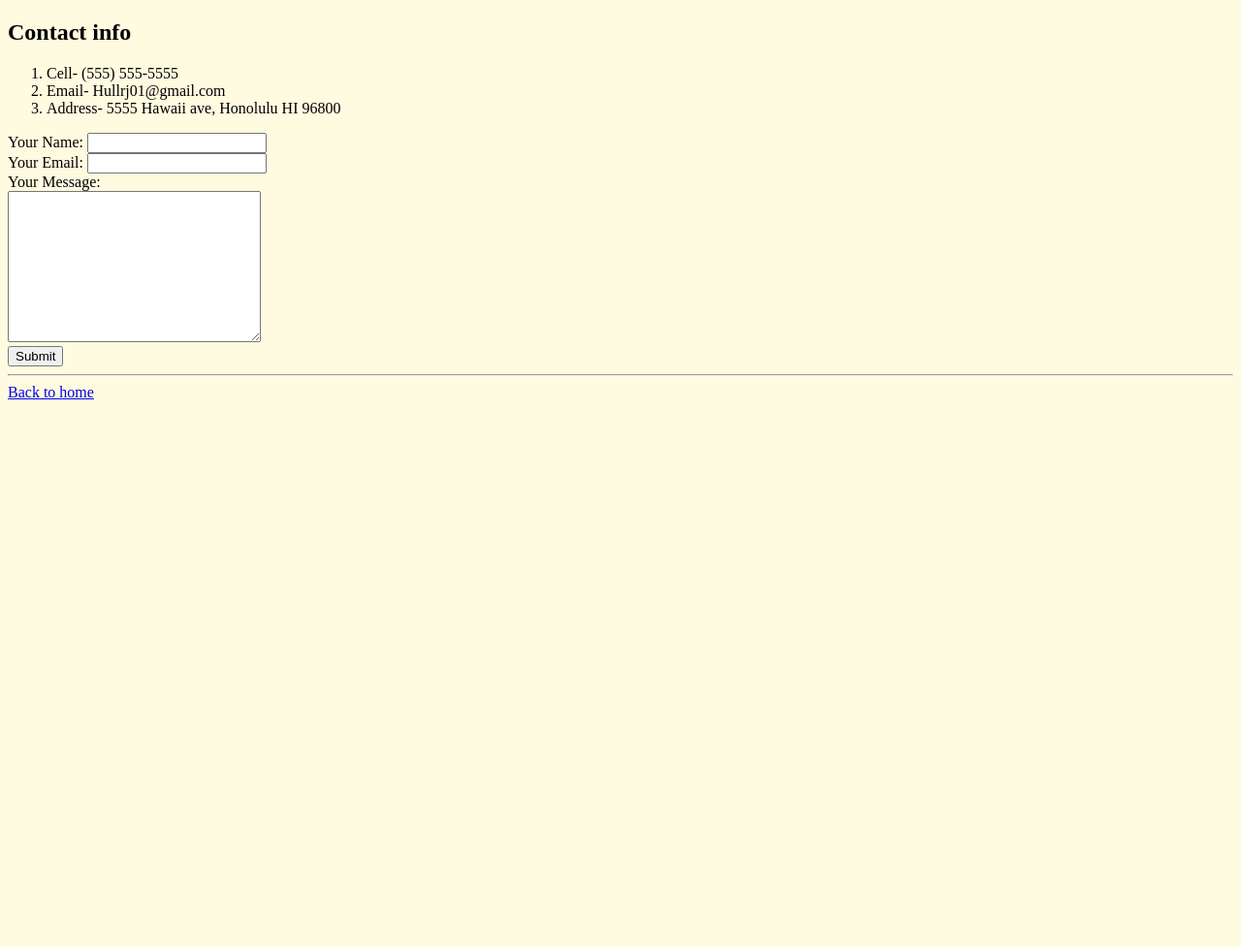
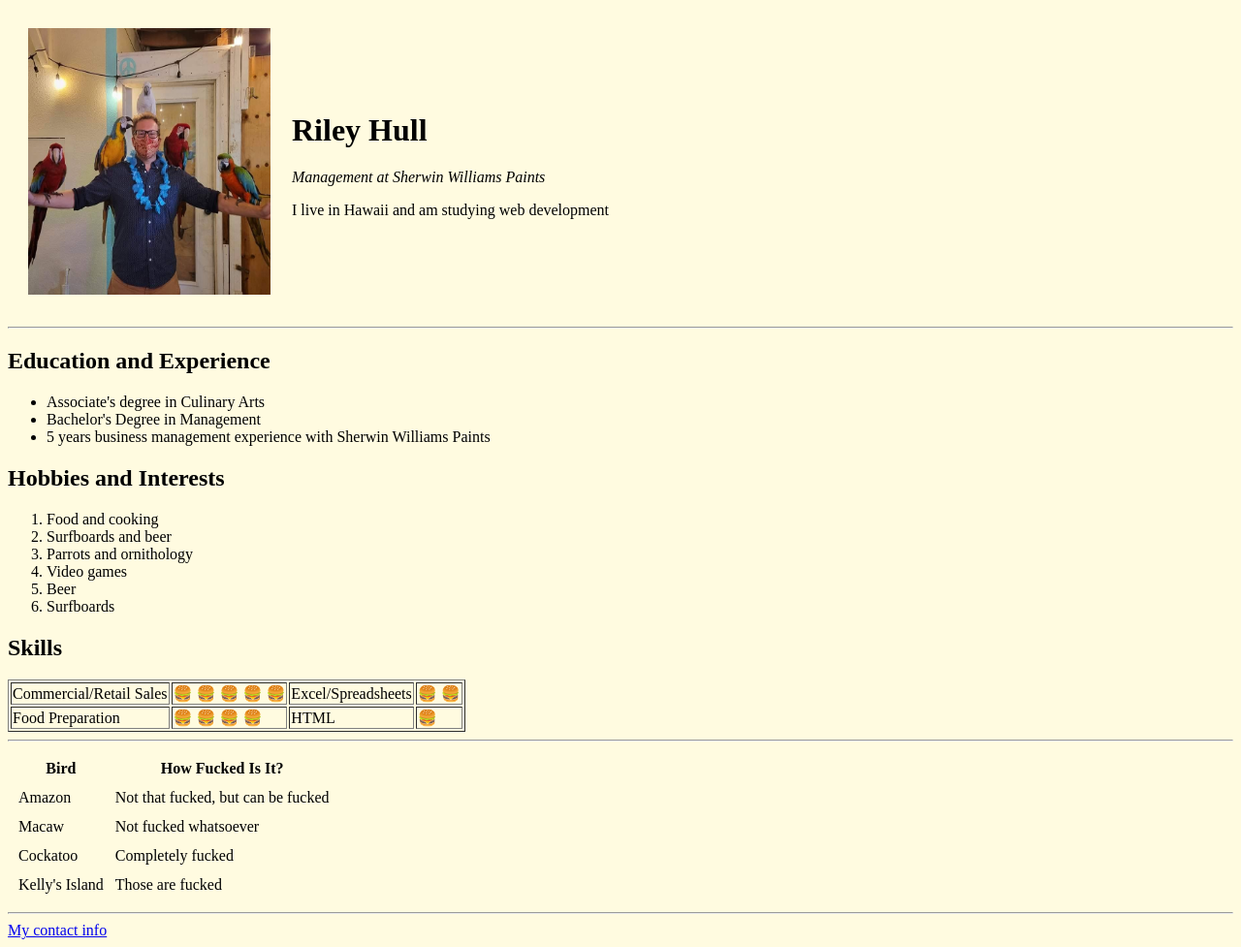
Before and after one commit to Hullrj01/cv, a plain HTML site: page index.html in a window 1280 px wide. Shown: the whole page at 97% size. Before the commit the page ends 800 px from the top, so only its background shows below. Drawn offline with Linux system fonts and the light colour scheme.

Commit message:
Update index.html

```diff
--- a/index.html
+++ b/index.html
@@ -1,35 +1,90 @@
 <!DOCTYPE html>
 <html lang="en" dir="ltr">
-    <head>
+  <head><!--contains info about the page, and tell browser how to handle it-->
     <meta charset="utf-8">
-    <title>Riley's contact info</title>
+    <title>Riley's Personal Site</title>
   </head>
   <body style="background-color: #FFFBE0;">
-    <h2>Contact info</h2>
+    <!-- use colorhunt.co for custom colors-->
+    <table cellspacing="20">
+      <tr>
+        <td><img src="ProfilePic.jpg" alt="Picture of me" width="250" height="275"></td>
+        <td><h1>Riley Hull</h1>
+        <p><i>Management at Sherwin Williams Paints</i></p>
+        <p>I live in Hawaii and am studying web development</p></td>
+      </tr>
+    </table>
+    <hr>
+
+    <h2>Education and Experience</h2>
+    <ul>
+      <li>Associate's degree in Culinary Arts</li>
+      <li>Bachelor's Degree in Management</li>
+      <li>5 years business management experience with Sherwin Williams Paints</li>
+    </ul>
+
+    <h2>Hobbies and Interests</h2>
     <ol>
-      <li>Cell- (555) 555-5555</li>
-      <li>Email- Hullrj01@gmail.com</li>
-      <li>Address- 5555 Hawaii ave, Honolulu HI 96800</li>
+      <li>Food and cooking</li>
+      <li>Surfboards and beer</li>
+      <li>Parrots and ornithology</li>
+      <li>Video games</li>
+      <li>Beer</li>
+      <li>Surfboards</li>
     </ol>
 
-    <form action="mailto:hullrj01@gmail.com" method="post" enctype="text/plain">
-      <!-- action defines function of input(?) so here, any interaction with inputs takes us to index/homepage-->
-      <label>Your Name:</label>
-      <input type="text" name="Yourname" value="">
-      <br>
-      <!- differet input types result in completely different things in browser>
-      <label>Your Email:</label>
-      <input type="email" name="yourEmail" value="">
-      <br>
-      <label>Your Message:</label>
-      <br>
-      <textarea name="yourMessage" rows="10" cols="30"></textarea>
-      <br>
-      <input type="submit" name="">
-    </form>
+    <h2>Skills</h2>
+    <table border="1">
+      <tbody>
+        <tr>
+          <td>Commercial/Retail Sales</td>
+          <td>&#127828; &#127828; &#127828; &#127828; &#127828;</td>
+          <td>Excel/Spreadsheets</td>
+          <td>&#127828; &#127828;</td>
+        </tr>
+        <tr>
+          <td>Food Preparation</td>
+          <td>&#127828; &#127828; &#127828; &#127828;</td>
+          <td>HTML</td>
+          <td>&#127828;</td>
+        </tr>
+      </tbody>
+    </table>
+
 
     <hr>
-    <a href="index.html">Back to home</a>
+
+    <table cellspacing="10">
+      <thead>
+        <tr>
+          <th>Bird</th>
+          <th>How Fucked Is It?</th>
+        </tr>
+      </thead>
+
+      <tbody>
+        <tr>
+          <td>Amazon</td>
+          <td>Not that fucked, but can be fucked</td>
+        </tr>
+        <tr>
+          <td>Macaw</td>
+          <td>Not fucked whatsoever</td>
+        </tr>
+        <tr>
+          <td>Cockatoo</td>
+          <td>Completely fucked</td>
+        </tr>
+        <tr>
+          <td>Kelly's Island</td>
+          <td>Those are fucked</td>
+        </tr>
+      </tbody>
+    </table>
+
+    <hr>
+
+    <a href="contactinfo.html">My contact info</a>
 
   </body>
 </html>
```
